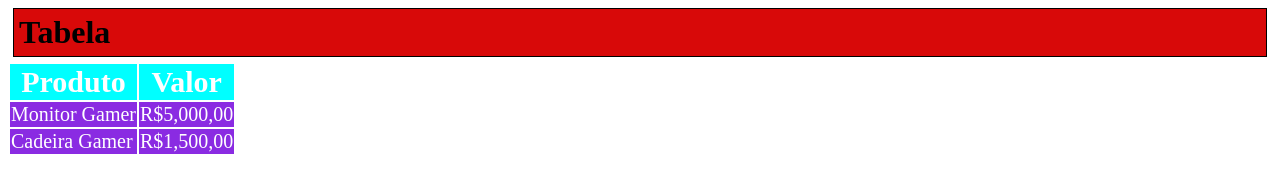
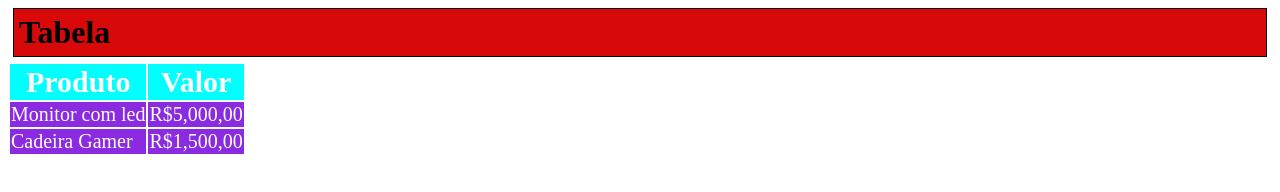
Before and after one commit to MarcioHW/Aula-Tabela, a plain HTML site: page index.html in a window 1280 px wide. Drawn offline with Linux system fonts and the light colour scheme.

Commit message:
alterado o produto para Monitor com led

```diff
--- a/index.html
+++ b/index.html
@@ -19,7 +19,7 @@
         </thead>
         <tbody>
             <tr>
-                <td>Monitor Gamer</td>
+                <td>Monitor com led</td>
                 <td>R$5,000,00</td>
             </tr>
             <tr>
```
